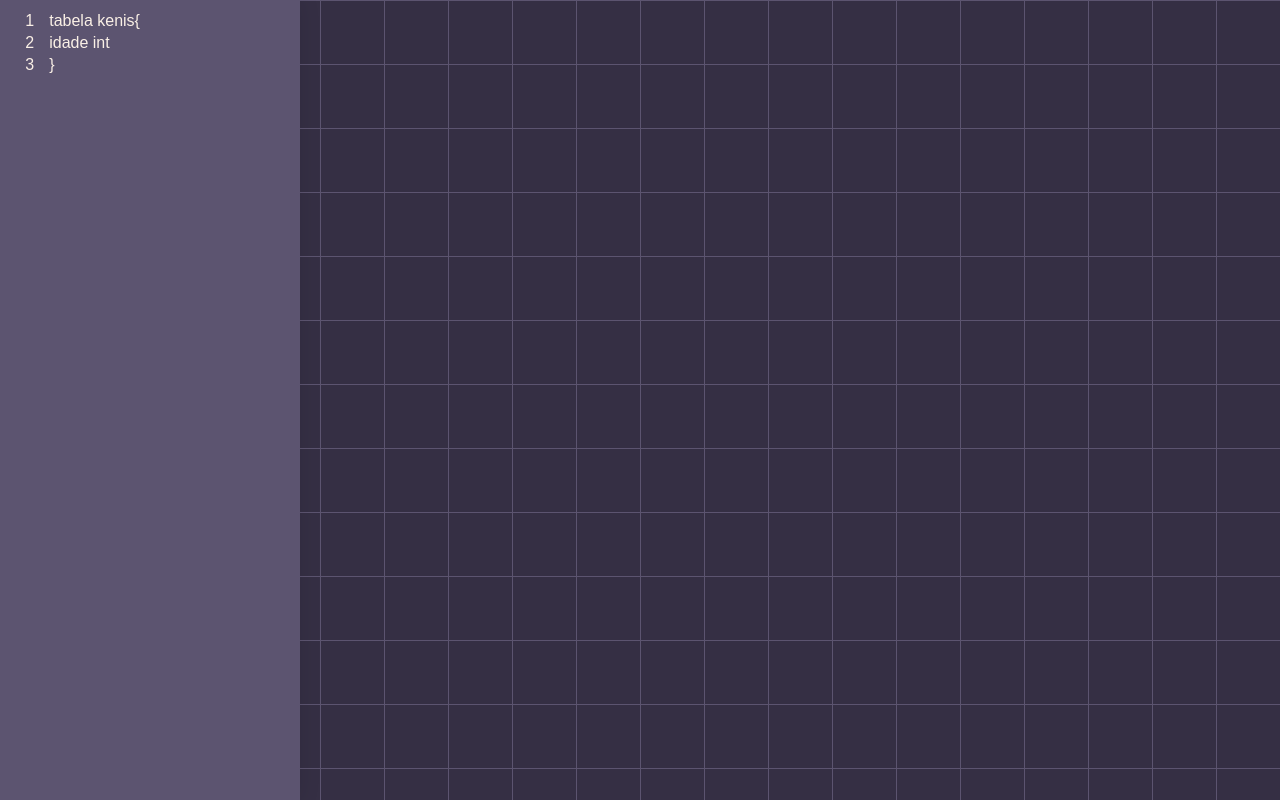
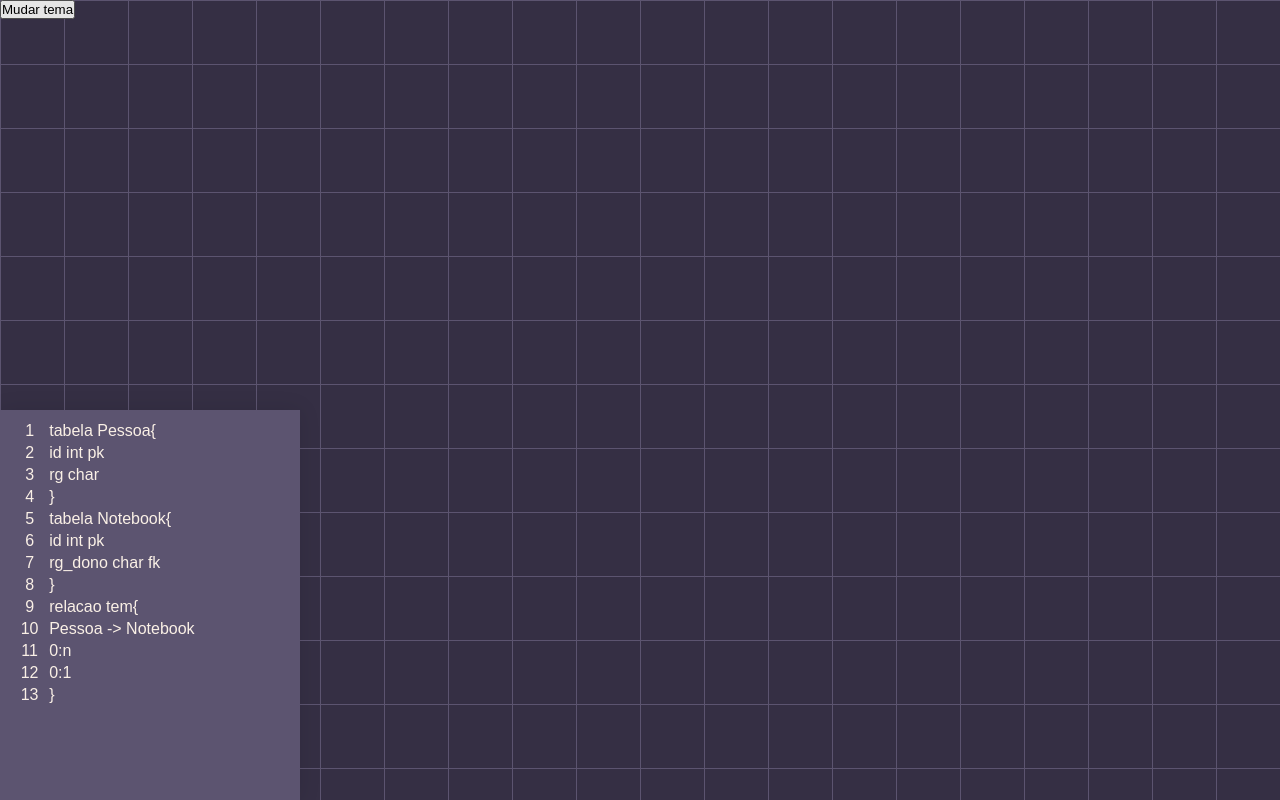
Before and after one commit to kennedfer/modelagem-de-database, a plain HTML site: page index.html in a window 1280 px wide. Drawn offline with Linux system fonts and the light colour scheme.

Commit message:
feat: Adicionar um simples exemplo por padrao

```diff
--- a/index.html
+++ b/index.html
@@ -3,21 +3,32 @@
   <head>
     <meta charset="UTF-8" />
     <meta name="viewport" content="width=device-width, initial-scale=1.0" />
-    <title>Document</title>
+    <title>DB Diagramas</title>
 
     <link rel="stylesheet" href="styles/root.css" />
     <link rel="stylesheet" href="styles.css" />
     <link rel="stylesheet" href="styles/ui.css" />
   </head>
   <body>
+    <header>
+      <button id="change-theme-button">Mudar tema</button>
+    </header>
     <main>
       <div class="show-code-input" id="show-code-input"></div>
       <div>
-        <!-- <textarea name="" id="code-textarea" cols="30" rows="10"></textarea> -->
-
         <ol class="code" id="code-input" contenteditable>
-          <li>tabela kenis{</li>
-          <li>idade int</li>
+          <li>tabela Pessoa{</li>
+          <li>id int pk</li>
+          <li>rg char</li>
+          <li>}</li>
+          <li>tabela Notebook{</li>
+          <li>id int pk</li>
+          <li>rg_dono char fk</li>
+          <li>}</li>
+          <li>relacao tem{</li>
+          <li>Pessoa -> Notebook</li>
+          <li>0:n</li>
+          <li>0:1</li>
           <li>}</li>
         </ol>
       </div>
@@ -25,6 +36,7 @@
       <div class="diagram-container" id="res"></div>
     </main>
 
+    <script src="scripts/ui/header.js"></script>
     <script src="scripts/ui/code.js"></script>
     <script type="module" defer src="scripts/main.js"></script>
   </body>
```
